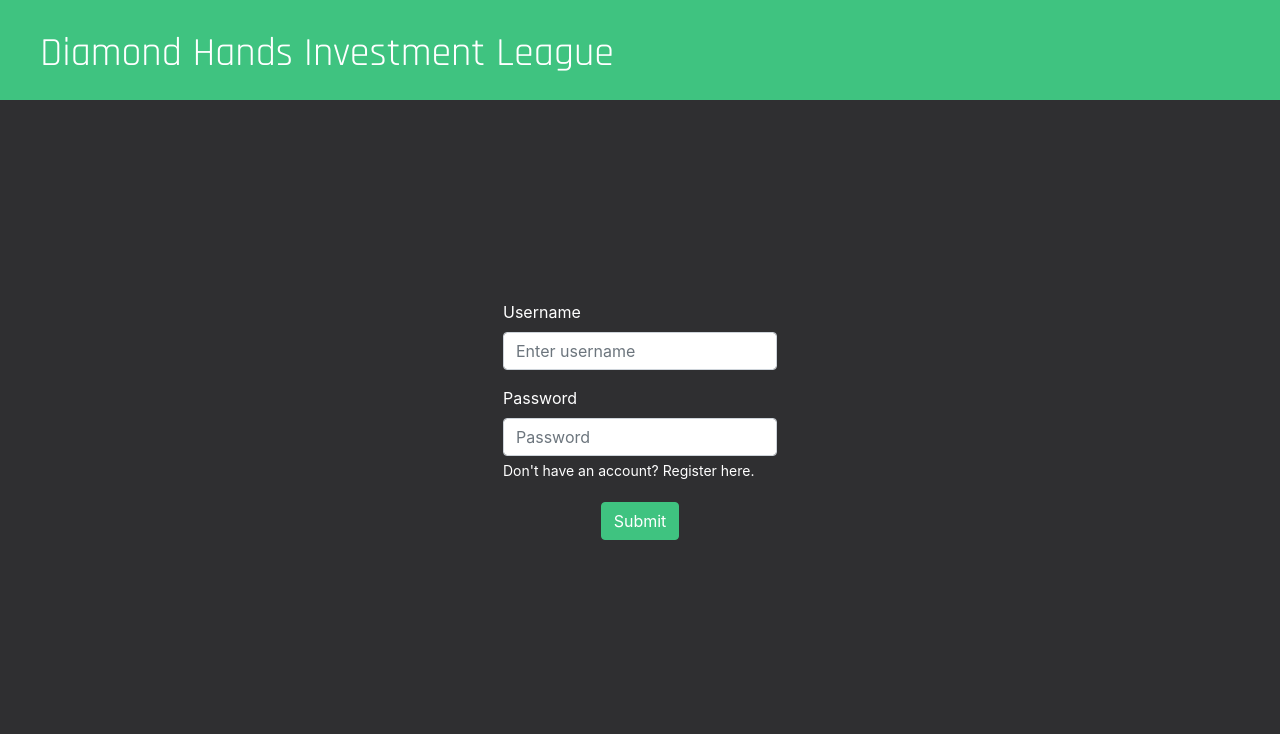
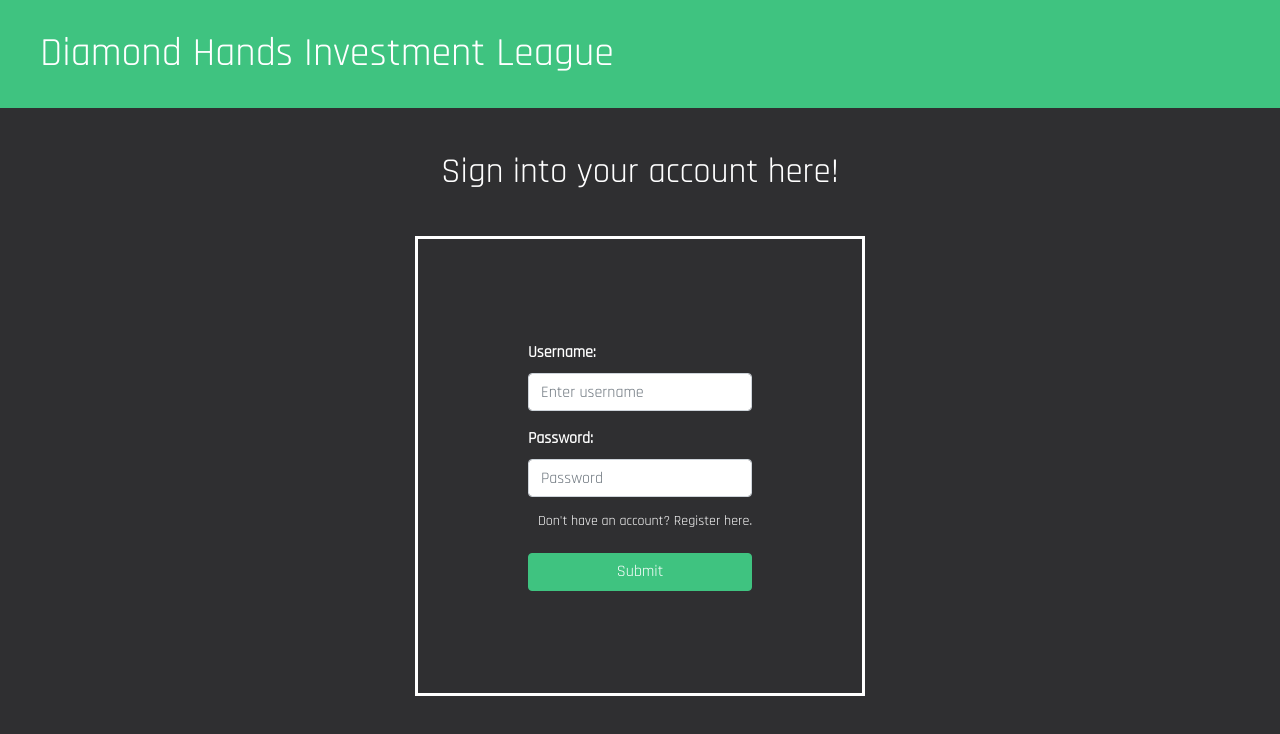
Before and after one commit to RiyaTayal20/SEP_SMFLSpring2021, a React (Create React App) app in the folder frontend/: page /user/login in a window 1280 px wide. Shown: the top 734 px of the page. Built offline with nearby package versions, Linux system fonts and the light colour scheme.

Commit message:
Updated look of login & registration page

```diff
--- a/frontend/src/App.js
+++ b/frontend/src/App.js
@@ -1,9 +1,8 @@
 import React from 'react';
 import { BrowserRouter as Router, Switch, Route } from 'react-router-dom';
-import Container from 'react-bootstrap/Container';
 import { RegistrationPage, LoginPage, HomePage } from './components/Pages';
 import Header from './components/Header/Header';
-import './ScssComponents/global.scss';
+import './styles/global.scss';
 
 function App() {
     return (
@@ -12,14 +11,10 @@ function App() {
                 <Header />
                 <Switch>
                     <Route path="/user/register">
-                        <Container>
-                            <RegistrationPage />
-                        </Container>
+                        <RegistrationPage />
                     </Route>
                     <Route path="/user/login">
-                        <Container>
-                            <LoginPage />
-                        </Container>
+                        <LoginPage />
                     </Route>
                     <Route path="/home">
                         <HomePage />
--- a/frontend/src/components/Login/Login.js
+++ b/frontend/src/components/Login/Login.js
@@ -2,6 +2,7 @@ import React, { useState } from 'react';
 import Form from 'react-bootstrap/Form';
 import Button from 'react-bootstrap/Button';
 import Alert from 'react-bootstrap/Alert';
+import Container from 'react-bootstrap/Container';
 import '../../styles/Login/Login.scss';
 import { useHistory } from 'react-router-dom';
 
@@ -46,6 +47,11 @@ function Login() {
     };
 
     return (
+        <div>
+            <div>
+                <div className="login-form-title">Sign into your account here!</div>
+            </div>
+            <Container>
                 <Form className="login-form">
                     {showError
                         && (
@@ -55,15 +61,15 @@ function Login() {
                             </Alert>
                         )}
                     <Form.Group controlId="formBasicUsername">
-                <Form.Label>Username</Form.Label>
+                        <Form.Label>Username:</Form.Label>
                         <Form.Control type="username" placeholder="Enter username" onChange={(e) => setLoginUsername(e.target.value)} />
                     </Form.Group>
 
                     <Form.Group controlId="formBasicPassword">
-                <Form.Label>Password</Form.Label>
+                        <Form.Label>Password:</Form.Label>
                         <Form.Control type="password" placeholder="Password" onChange={(e) => setLoginPassword(e.target.value)} />
                         <Form.Text className="text-register" onClick={registerAccount}>
-                    {" Don't have an account? Register here. "}
+                            {" Don't have an account? Register here."}
                         </Form.Text>
                     </Form.Group>
 
@@ -71,6 +77,8 @@ function Login() {
                         Submit
                     </Button>
                 </Form>
+            </Container>
+        </div>
     );
 }
 
--- a/frontend/src/components/Registration/Registration.js
+++ b/frontend/src/components/Registration/Registration.js
@@ -2,6 +2,7 @@ import React, { useState } from 'react';
 import Form from 'react-bootstrap/Form';
 import Button from 'react-bootstrap/Button';
 import Alert from 'react-bootstrap/Alert';
+import Container from 'react-bootstrap/Container';
 import '../../styles/Registration/Registration.scss';
 import { useHistory } from 'react-router-dom';
 
@@ -46,6 +47,11 @@ function Register() {
     };
 
     return (
+        <div>
+            <div>
+                <div className="registration-form-title">Create your free account here!</div>
+            </div>
+            <Container className="registration-container">
                 <Form className="registration-form">
                     {showError
                     && (
@@ -55,17 +61,17 @@ function Register() {
                         </Alert>
                     )}
                     <Form.Group controlId="formBasicUsername">
-                <Form.Label>Username</Form.Label>
+                        <Form.Label required>Username:</Form.Label>
                         <Form.Control type="username" placeholder="Enter username" onChange={(e) => setRegisterUsername(e.target.value)} />
                     </Form.Group>
 
                     <Form.Group controlId="formBasicEmail">
-                <Form.Label>Email Address</Form.Label>
+                        <Form.Label required>Email Address:</Form.Label>
                         <Form.Control type="email" placeholder="Enter email" onChange={(e) => setRegisterEmail(e.target.value)} />
                     </Form.Group>
 
                     <Form.Group controlId="formBasicPassword">
-                <Form.Label>Password</Form.Label>
+                        <Form.Label required>Password:</Form.Label>
                         <Form.Control type="password" placeholder="Password" onChange={(e) => setRegisterPassword(e.target.value)} />
                         <Form.Text className="text-login" onClick={loginAccount}>
                             Already have an account? Login here.
@@ -76,6 +82,8 @@ function Register() {
                         Submit
                     </Button>
                 </Form>
+            </Container>
+        </div>
     );
 }
 
--- a/frontend/src/styles/Header/Header.scss
+++ b/frontend/src/styles/Header/Header.scss
@@ -2,11 +2,10 @@ h1{
     margin: 0px;
 }
 .application-header{
-    font-family: 'Rajdhani', sans-serif;
     font-weight: 800;
     background-color: var(--mint);
     color: white;
-    height: 100px;
+    height: auto;
     margin: 0px;
     padding: 0px;
     width: 100%;
--- a/frontend/src/styles/Login/Login.scss
+++ b/frontend/src/styles/Login/Login.scss
@@ -1,8 +1,24 @@
-@import '../../ScssComponents/root.scss';
+@import '../root.scss';
 @import '../Button.scss';
+
+.container{
+    height: auto;
+}
+
+.login-form-title{
+    padding-top: 30px;
+    color: white;
+    text-align: center;
+    height: 0px;
+    font-size: 35px;
+}
 
 .login-form{
     @extend %flex-center;
+    border-style: solid;
+    border-color: white;
+    margin: 90px;
+    padding: 0px 110px;
     .form-group {
         @extend %flex-center;
         color: white;
@@ -18,5 +34,12 @@
     .btn {
         @include btn;
     }
+}
 
+.text-register{
+    padding: 10px 0px 0px 10px;
 }
+
+.form-group{
+    font-weight: bold;
+}
--- a/frontend/src/styles/Registration/Registration.scss
+++ b/frontend/src/styles/Registration/Registration.scss
@@ -1,8 +1,24 @@
-@import '../../ScssComponents/root.scss';
+@import '../root.scss';
 @import '../Button.scss';
+
+.container{
+    height: auto;
+}
+
+.registration-form-title{
+    padding-top: 30px;
+    color: white;
+    text-align: center;
+    height: 0px;
+    font-size: 35px;
+}
 
 .registration-form{
     @extend %flex-center;
+    border-style: solid;
+    border-color: white;
+    margin: 80px;
+    padding: 0px 130px;
     .form-group {
         @extend %flex-center;
         color: white;
@@ -18,5 +34,12 @@
     .btn {
         @include btn;
     }
+}
 
+.text-login{
+    padding: 10px 0px 0px 10px;
 }
+
+.form-group{
+    font-weight: bold;
+}
--- a/frontend/src/ScssComponents/global.scss
+++ b/frontend/src/styles/global.scss
@@ -1,3 +1,2 @@
-@import './root.scss';
 @import '~bootstrap/scss/bootstrap';
 @import './root.scss';
--- a/frontend/src/ScssComponents/root.scss
+++ b/frontend/src/styles/root.scss
@@ -9,6 +9,8 @@
     height: 100%;
     width: 100%;
     background-color: var(--dark-scale-grey);
+    font-family: 'Rajdhani', sans-serif;
+
   }
 
   *, *:before, *:after {
@@ -20,7 +22,6 @@
     display: flex;
     flex-direction: column;
     justify-content: center;
-    align-items: center;
   }
 
   .container {
```
Also changed, not shown: frontend/public/icons/diamondHandsIcon.png (added). Lines whose indentation alone changed are shown as unchanged.
